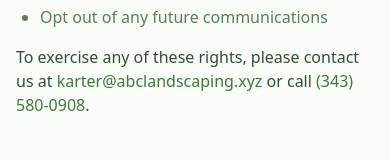
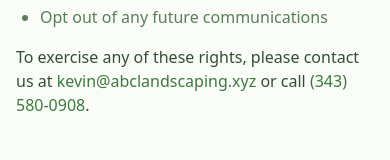
Before and after one commit to ryanthabot/abc-landscaping, a Next.js app: page /privacy in a window 390 px wide. Shown: the part 3124-3284 px from the top of the page. Built offline with nearby package versions, Linux system fonts and the light colour scheme.

Commit message:
Update owner name to Kevin, add Cory as co-owner, fix phone in contact section

```diff
--- a/app/privacy/page.tsx
+++ b/app/privacy/page.tsx
@@ -82,7 +82,7 @@ export default function PrivacyPolicy() {
               All personal information submitted through our contact form is delivered directly to our company email and stored only within our email system. We do not use a database, CRM, or third-party storage service to retain your information.
             </p>
             <ul className="list-disc pl-6 space-y-2 text-muted-foreground">
-              <li>Form submissions are sent directly to Karter via email</li>
+              <li>Form submissions are sent directly to Kevin via email</li>
               <li>An automatic confirmation email is sent to you for your records</li>
               <li>No data is stored on our web servers beyond the email delivery</li>
               <li>Email communications are protected by our email provider&apos;s security measures</li>
@@ -136,8 +136,8 @@ export default function PrivacyPolicy() {
             </ul>
             <p className="mt-4">
               To exercise any of these rights, please contact us at{' '}
-              <a href="mailto:karter@abclandscaping.xyz" className="text-primary hover:underline font-medium">
-                karter@abclandscaping.xyz
+              <a href="mailto:kevin@abclandscaping.xyz" className="text-primary hover:underline font-medium">
+                kevin@abclandscaping.xyz
               </a>{' '}
               or call{' '}
               <a href="tel:3435800908" className="text-primary hover:underline font-medium">
@@ -173,11 +173,11 @@ export default function PrivacyPolicy() {
             </p>
             <div className="mt-4 bg-primary/5 rounded-2xl p-6 space-y-2">
               <p className="font-heading font-bold text-foreground">A Better Choice Landscaping</p>
-              <p className="text-muted-foreground">Operated by Karter</p>
+              <p className="text-muted-foreground">Operated by Kevin &amp; Cory</p>
               <p className="text-muted-foreground">
                 Email:{' '}
-                <a href="mailto:karter@abclandscaping.xyz" className="text-primary hover:underline">
-                  karter@abclandscaping.xyz
+                <a href="mailto:kevin@abclandscaping.xyz" className="text-primary hover:underline">
+                  kevin@abclandscaping.xyz
                 </a>
               </p>
               <p className="text-muted-foreground">
--- a/components/Contact.tsx
+++ b/components/Contact.tsx
@@ -23,7 +23,7 @@ export default function Contact() {
             Let&apos;s Build Something <span className="text-primary">Great</span>
           </h2>
           <p className="text-muted-foreground max-w-2xl mx-auto text-lg">
-            Serving the Durham Region and GTA with pride. Contact Karter directly for a free estimate.
+            Serving the Durham Region and GTA with pride. Contact Kevin directly for a free estimate.
           </p>
         </motion.div>
 
@@ -41,7 +41,7 @@ export default function Contact() {
               <Phone className="w-6 h-6 text-primary group-hover:text-primary-foreground transition-colors" />
             </div>
             <h3 className="font-heading font-bold text-foreground mb-1">Call or Text</h3>
-            <p className="text-primary font-semibold">(705) 772-1839</p>
+            <p className="text-primary font-semibold">{businessInfo.phoneFormatted}</p>
           </motion.a>
 
           {/* Email */}
--- a/components/Footer.tsx
+++ b/components/Footer.tsx
@@ -28,7 +28,7 @@ export default function Footer() {
             </p>
             <div className="flex items-center gap-2 text-sm text-muted-foreground">
               <TreePine className="w-4 h-4 text-primary" />
-              <span>Owner-operated by Karter</span>
+              <span>Owner-operated by Kevin &amp; Cory</span>
             </div>
           </div>
 
@@ -76,7 +76,7 @@ export default function Footer() {
               <li>
                 <a href={`mailto:${businessInfo.email}`} className="flex items-center gap-2 text-muted-foreground text-sm hover:text-primary transition-colors">
                   <Mail className="w-4 h-4 text-primary" />
-                  karter@abclandscaping.xyz
+                  {businessInfo.email}
                 </a>
               </li>
               <li className="flex items-start gap-2 text-muted-foreground text-sm">
--- a/components/Header.tsx
+++ b/components/Header.tsx
@@ -47,7 +47,7 @@ export default function Header() {
       <div className="bg-primary text-primary-foreground text-sm py-2 px-4 text-center">
         <div className="container mx-auto flex items-center justify-center gap-2">
           <Phone className="w-3.5 h-3.5" />
-          <span>Call Karter: </span>
+          <span>Call Kevin: </span>
           <a href={businessInfo.phoneHref} className="font-semibold underline underline-offset-2 hover:no-underline">
             {businessInfo.phoneFormatted}
           </a>
--- a/components/QuoteCalculator.tsx
+++ b/components/QuoteCalculator.tsx
@@ -3,7 +3,7 @@
 import { useState } from 'react';
 import { motion } from 'framer-motion';
 import { Send, Phone, Mail, MapPin, CheckCircle, Loader2 } from 'lucide-react';
-import { services, allServiceAreas } from '@/lib/data';
+import { services, allServiceAreas, businessInfo } from '@/lib/data';
 
 export default function QuoteCalculator() {
   const [submitted, setSubmitted] = useState(false);
@@ -73,7 +73,7 @@ export default function QuoteCalculator() {
               Ready for a <span className="text-primary">Free Estimate</span>?
             </h2>
             <p className="text-muted-foreground text-lg leading-relaxed mb-8">
-              Tell us about your project and Karter will get back to you within 24 hours with a free, no-obligation quote.
+              Tell us about your project and Kevin will get back to you within 24 hours with a free, no-obligation quote.
             </p>
 
             {/* Contact Info */}
@@ -88,13 +88,13 @@ export default function QuoteCalculator() {
                 </div>
               </a>
 
-              <a href="mailto:karter@abclandscaping.xyz" className="flex items-center gap-4 group">
+              <a href={`mailto:${businessInfo.email}`} className="flex items-center gap-4 group">
                 <div className="w-12 h-12 bg-primary/10 rounded-2xl flex items-center justify-center group-hover:bg-primary transition-colors">
                   <Mail className="w-5 h-5 text-primary group-hover:text-primary-foreground transition-colors" />
                 </div>
                 <div>
                   <p className="text-sm text-muted-foreground">Email</p>
-                  <p className="font-heading font-semibold text-foreground text-sm">karter@abclandscaping.xyz</p>
+                  <p className="font-heading font-semibold text-foreground text-sm">{businessInfo.email}</p>
                 </div>
               </a>
 
@@ -268,7 +268,7 @@ export default function QuoteCalculator() {
                     Request Sent!
                   </h3>
                   <p className="text-muted-foreground mb-2">
-                    Karter will be in touch within 24 hours.
+                    Kevin will be in touch within 24 hours.
                   </p>
                   <p className="text-sm text-muted-foreground/70 mb-6">
                     💡 Please check your spam/junk folder if you don&apos;t see our confirmation email.
--- a/lib/data.ts
+++ b/lib/data.ts
@@ -104,7 +104,7 @@ export const processSteps = [
     step: 1,
     title: 'Free Consultation',
     description:
-      'Karter visits your property to discuss your vision, assess the space, and understand exactly what you need. No obligation, no pressure.',
+      'Kevin visits your property to discuss your vision, assess the space, and understand exactly what you need. No obligation, no pressure.',
     icon: '📞',
   },
   {
@@ -142,7 +142,7 @@ export const faqs = [
     id: '2',
     question: 'Do you offer free estimates?',
     answer:
-      'Absolutely! We provide free on-site consultations and detailed estimates for every project. Karter will visit your property, discuss your vision, and provide a transparent quote with no hidden fees or obligations.',
+      'Absolutely! We provide free on-site consultations and detailed estimates for every project. Kevin will visit your property, discuss your vision, and provide a transparent quote with no hidden fees or obligations.',
   },
   {
     id: '3',
@@ -190,7 +190,7 @@ export const faqs = [
     id: '10',
     question: 'How do I get started?',
     answer:
-      'Simply give us a call at 343-580-0908 or fill out the contact form on this page. Karter will get back to you promptly to schedule a free on-site consultation at your convenience.',
+      'Simply give us a call at 343-580-0908 or fill out the contact form on this page. Kevin will get back to you promptly to schedule a free on-site consultation at your convenience.',
   },
 ];
 
@@ -201,7 +201,7 @@ export const reviews = [
     clientName: 'Katherine Hobson',
     clientCity: 'Google Review',
     rating: 5,
-    body: "ABC Landscaping did an incredible job on our backyard patio. Karter was professional from start to finish, offered fair pricing with no surprises, and the crew was done faster than expected. The quality of work speaks for itself — we couldn't be happier with the result!",
+    body: "ABC Landscaping did an incredible job on our backyard patio. Kevin was professional from start to finish, offered fair pricing with no surprises, and the crew was done faster than expected. The quality of work speaks for itself — we couldn't be happier with the result!",
     image: '/images/review1.png',
   },
   {
@@ -209,7 +209,7 @@ export const reviews = [
     clientName: 'Paul Williamson',
     clientCity: 'Google Review',
     rating: 5,
-    body: "We hired A Better Choice Landscaping for a full interlocking driveway and retaining wall project. Karter and his team were honest, hardworking, and genuinely cared about getting every detail right. They cleaned up every evening and kept us informed throughout. Truly a better choice — we've already recommended them to neighbours!",
+    body: "We hired A Better Choice Landscaping for a full interlocking driveway and retaining wall project. Kevin and his team were honest, hardworking, and genuinely cared about getting every detail right. They cleaned up every evening and kept us informed throughout. Truly a better choice — we've already recommended them to neighbours!",
     image: '/images/review2.png',
   },
   {
@@ -280,10 +280,10 @@ export const businessInfo = {
   name: 'A Better Choice Landscaping',
   shortName: 'ABC Landscaping',
   tagline: 'Interlocking \u2022 Retaining Walls \u2022 Excavation',
-  owner: 'Karter',
+  owner: 'Kevin & Cory',
   phone: '343-580-0908',
   phoneFormatted: '(343) 580-0908',
   phoneHref: 'tel:+13435800908',
-  email: 'karter@abclandscaping.xyz',
+  email: 'kevin@abclandscaping.xyz',
   address: 'Bowmanville, Ontario',
 };
```
Also changed, not shown: app/api/contact/route.ts (+4 -4 lines), components/About.tsx (+5 -5 lines), public/images/logo.png.
